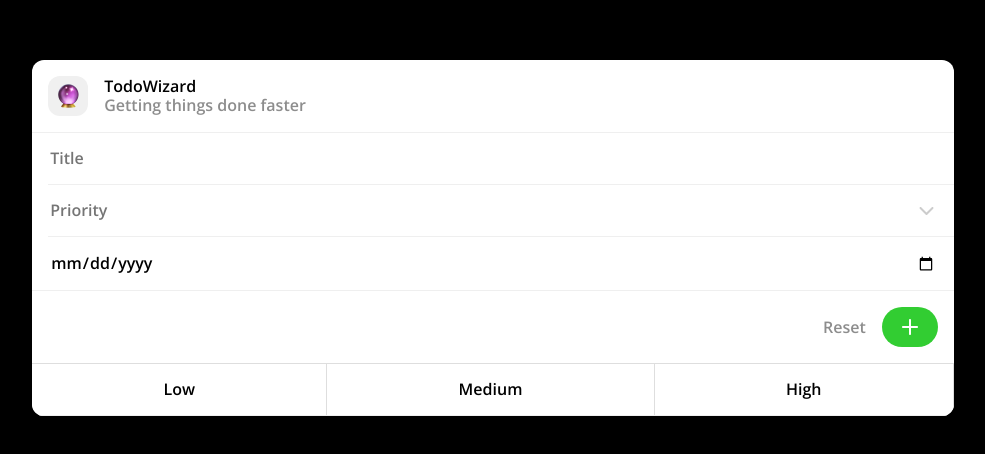
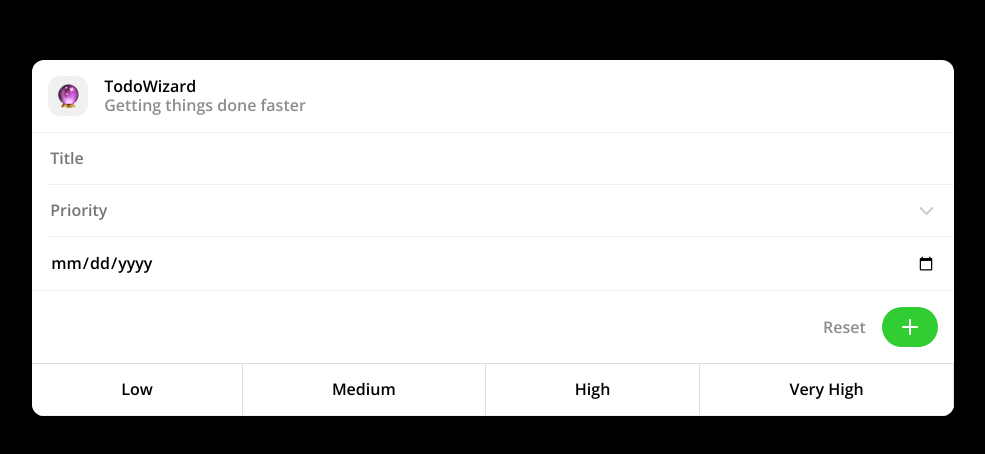
Before and after one commit to palandora/savyy, a Vue app: page / in a window 1280 px wide. Shown: the part 162-616 px from the top of the page, without its empty margins (147-1132 px from the left). Built offline with nearby package versions, Linux system fonts and the light colour scheme.

Commit message:
finished tab bar, finished adding todos to categories

```diff
--- a/src/App.vue
+++ b/src/App.vue
@@ -2,11 +2,11 @@
   <div class="container">
     <AppHeader title="TodoWizard" subline="Getting things done faster"/>
     <InputFields v-on:new-todo="pushToList($event)"/>
-    <tab-bar/>
+    <tab-bar v-on:tab-selected="updateEntries($event)"/>
     <div class="wrapper_Entries">
       <hr>
       <Entry
-        v-for="(todo,index) in todos"
+        v-for="(todo,index) in todos[currentTodos]"
         :key="index"
         :todo="todo"
         :currentIndex="index"
@@ -34,7 +34,10 @@ export default {
   },
   data() {
     return {
-      todos: [],
+      todos : [
+        [],[],[],[],[],[]
+      ],
+      currentTodos: null,
       priorities: [
                 {title: 'Low', path: 'prio_low'},
                 {title: 'Medium', path: 'prio_medium'},
@@ -46,13 +49,43 @@ export default {
   },
   methods: {
     pushToList(newObject){
-      this.todos.push(newObject)
+
+      switch(newObject.priority){
+        case 'Low':
+          this.todos[0].push(newObject)
+          break
+        case 'Medium':
+          this.todos[1].push(newObject)
+          break
+        case 'High':
+          this.todos[2].push(newObject)
+          break
+        case 'Very High':
+          this.todos[3].push(newObject)
+          break
+        default:
+          console.log('No category found')
+      }
+
     },
     removeFromList(atIndex){
       setTimeout(()=>{
         this.todos.splice(atIndex, 1);
       }, 1000)
 
+    },
+    updateEntries(clickedTab){
+      this.currentTodos = clickedTab
+    }
+  },
+  provide(){
+    return {
+      priorities: [
+                {title: 'Low', path: 'prio_low'},
+                {title: 'Medium', path: 'prio_medium'},
+                {title: 'High', path: 'prio_high'},
+                {title: 'Very High', path: 'prio_very_high'}
+      ]
     }
   }
 
@@ -91,7 +124,7 @@ export default {
 }
 
 .wrapper_Entries{
-  background: #f8f8f8;
+  /* background: #f8f8f8; */
 }
 
 .wrapper_Entries hr{
--- a/src/components/dropdown.vue
+++ b/src/components/dropdown.vue
@@ -23,13 +23,7 @@ export default {
     data() {
         return {
             priority: "",
-            toggled: false,
-            priorities: [
-                {title: 'Low', path: 'prio_low'},
-                {title: 'Medium', path: 'prio_medium'},
-                {title: 'High', path: 'prio_high'},
-                {title: 'Very High', path: 'prio_very_high'}
-            ]
+            toggled: false
         }
     },props:{
         newVal: String
@@ -47,7 +41,8 @@ export default {
         newVal(val){
             this.priority = val;
         }
-    }
+    },
+    inject: ['priorities']
 }
 </script>
 
--- a/src/components/inputFields.vue
+++ b/src/components/inputFields.vue
@@ -38,7 +38,8 @@ export default {
             const newTodo = {
                 title: this.title,
                 due_date: this.due_date,
-                priority: this.priority_path,
+                priority_path: this.priority_path,
+                priority: this.priority,
                 done: false
             }
             if(!this.inputMissing(newTodo)){
--- a/src/components/tabItem.vue
+++ b/src/components/tabItem.vue
@@ -1,11 +1,5 @@
 <template>
-  <div class="tabitem"
-  :class="[showDarkHover ? 'hovered_light' : '',
-  itemClicked ? 'clicked' : '',]"
-  @click="selectTab(itemClicked)"
-  @mouseover="hover"
-  @mouseleave="unhover"
-  >
+  <div class="tabitem">
       {{title}}
   </div>
 </template>
@@ -14,24 +8,13 @@
 export default {
     data(){
         return {
-            itemClicked: false,
-            showDarkHover: false
+
         }
     },
     props:{
         title: String
     },
     methods:{
-        selectTab(state){
-            !state ? this.itemClicked = true
-            : this.itemClicked = false
-        },
-        hover(){
-            this.showDarkHover = true
-        },
-        unhover(){
-            this.showDarkHover = false
-        }
     }
 }
 </script>
@@ -49,16 +32,5 @@ export default {
         border-right: 1px solid #dedede;
         cursor: pointer;
     }
-    .hovered_light{
-        background: #f2f2f2;
-    }
-    .hovered_dark{
-        background:rgb(14, 14, 14);
-    }
-    .clicked{
-        background:black;
-        color: white;
-        border-right: 0;
-    }
 
 </style>
--- a/src/components/tabbar.vue
+++ b/src/components/tabbar.vue
@@ -1,8 +1,13 @@
 <template>
   <div class="tabbar">
-      <tab-item title="Low"/>
-      <tab-item title="Medium"/>
-      <tab-item title="High"/>
+        <tab-item :title="priority.title"
+        v-for="(priority,index) in priorities"
+        :key="index"
+        @click="selectTabItem(index)"
+        :class="setActiveTab(index)"
+        @mouseover="hover(index)"
+        @mouseleave="unhover(index)"
+        />
   </div>
 </template>
 
@@ -11,12 +16,38 @@
     export default {
         data(){
             return {
-
+                hoveredIndex: null,
+                selectedIndex: null,
+                hovered: false,
             }
         },
         components: {
             TabItem
-        }
+        },
+        methods: {
+            selectTabItem(index){
+                this.selectedIndex = index
+                this.$emit('tab-selected',index)
+            },
+            hover(index){
+                this.hoveredIndex = index
+                this.hovered = true
+            },
+            unhover(index){
+                this.hoveredIndex = index
+                this.hovered = false
+            },
+            setActiveTab(index){
+                let newClass = ""
+                if(this.selectedIndex === index){
+                    newClass = "clicked"
+                }else if(this.hoveredIndex === index){
+                    newClass = "hovered_light"
+                }
+                return newClass
+            }
+        },
+        inject : ['priorities']
 
     }
 </script>
@@ -27,5 +58,16 @@
         border-top: 1px solid #dedede;
         display: flex;
     }
+    .clicked{
+        background:black;
+        color: white;
+        border-right: 0;
+    }
+    .hovered_dark{
+        background: #2b2b2b;
+    }
+    .hovered_light{
+        background: #e6e6e6;
+    }
 
 </style>
```
